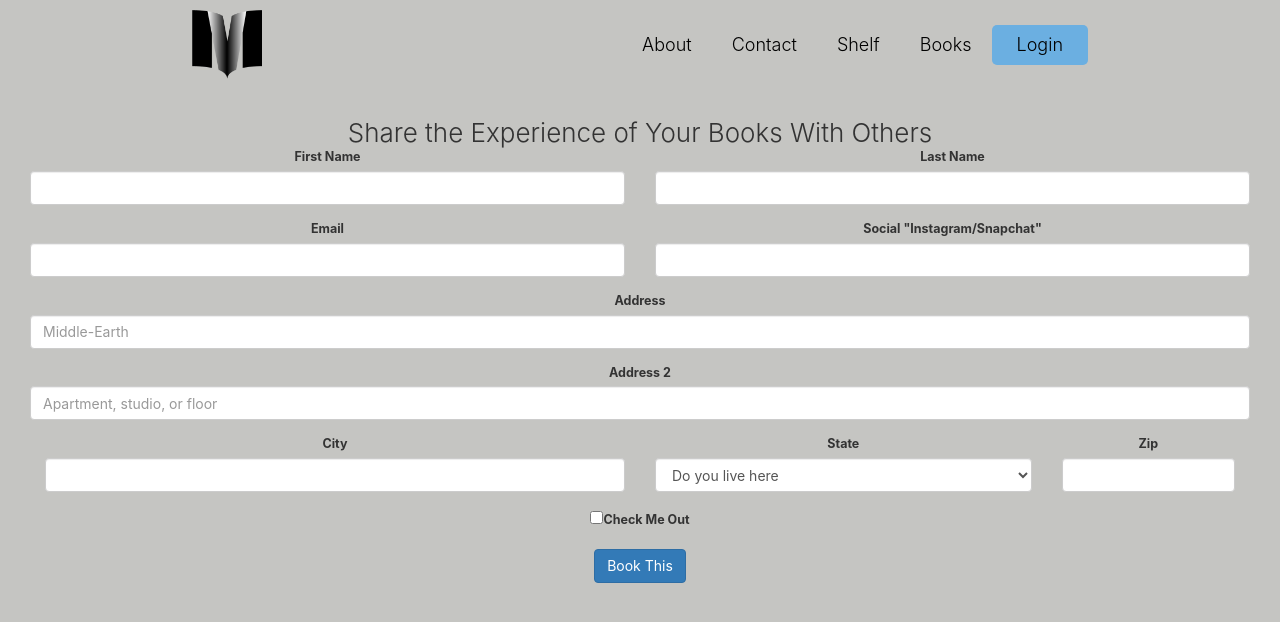
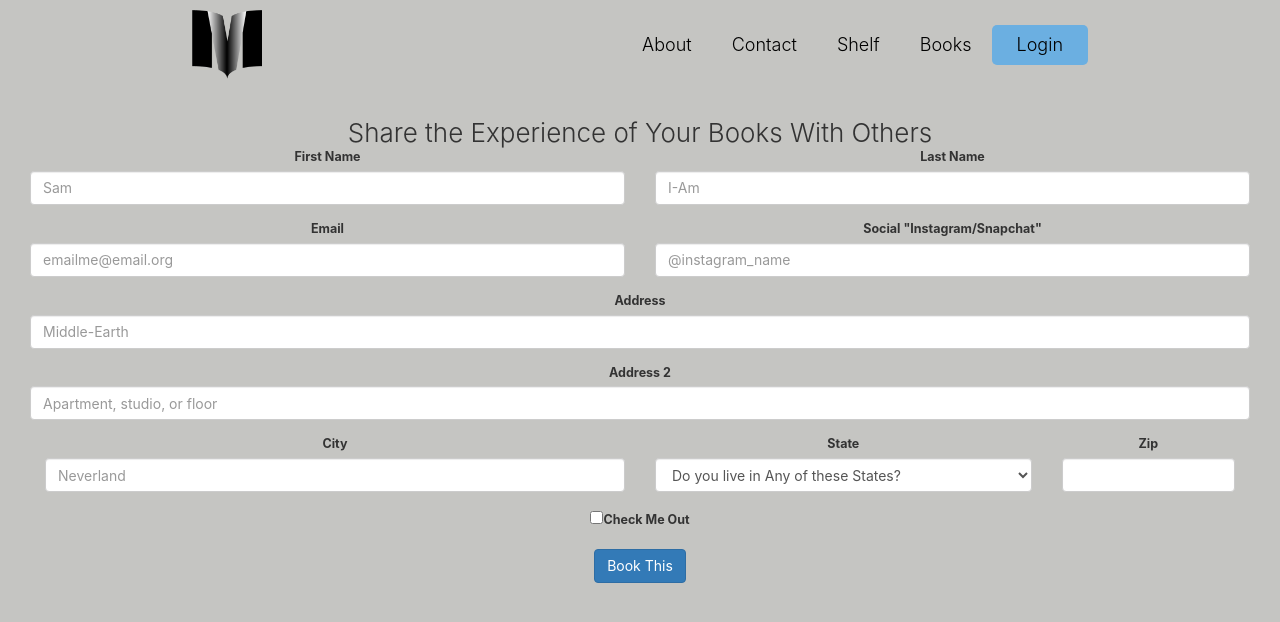
Before and after one commit to Neighborhood-Library/FrontEnd, a React (Create React App) app: page /contact in a window 1280 px wide. Shown: the top 622 px of the page. Built offline with nearby package versions, Linux system fonts and the light colour scheme; no server answers.

Commit message:
put some placeholders for contact

```diff
--- a/src/pages/Contact.js
+++ b/src/pages/Contact.js
@@ -8,19 +8,19 @@ const Contact = () => {
         <div className="form-row">
         <div className="form-group col-md-6">
             <label htmlFor="inputFirst">First Name</label>
-            <input type="text" className="form-control" id="inputFirst"></input>
+            <input type="text" className="form-control" id="inputFirst" placeholder="Sam"></input>
           </div>
           <div className="form-group col-md-6">
             <label htmlFor="inputLast">Last Name</label>
-            <input type="text" className="form-control" id="inputLast"></input>
+            <input type="text" className="form-control" id="inputLast" placeholder="I-Am"></input>
           </div>
           <div className="form-group col-md-6">
             <label htmlFor="inputEmail4">Email</label>
-            <input type="email" className="form-control" id="inputEmail4"></input>
+            <input type="email" className="form-control" id="inputEmail4" placeholder="emailme@email.org"></input>
           </div>
           <div className="form-group col-md-6">
             <label htmlFor="inputSocial">Social "Instagram/Snapchat"</label>
-            <input type="text" className="form-control" id="inputSocial"></input>
+            <input type="text" className="form-control" id="inputSocial" placeholder="@instagram_name"></input>
           </div>
         </div>
           <div className="form-group col-md-12">
@@ -34,12 +34,12 @@ const Contact = () => {
           <div className="form-row col-md-12">
             <div className="form-group col-md-6">
               <label htmlFor="inputCity">City</label>
-              <input type="text" className="form-control" id="inputCity"></input>
+              <input type="text" className="form-control" id="inputCity" placeholder="Neverland"></input>
             </div>
           <div className="form-group col-md-4">
             <label htmlFor="inputState">State</label>
             <select id="inputState" className="form-control">
-              <option defaultValue>Do you live here</option>
+              <option defaultValue>Do you live in Any of these States?</option>
               <option value="AL">Alabama</option>
               <option value="AK">Alaska</option>
               <option value="AZ">Arizona</option>
```
